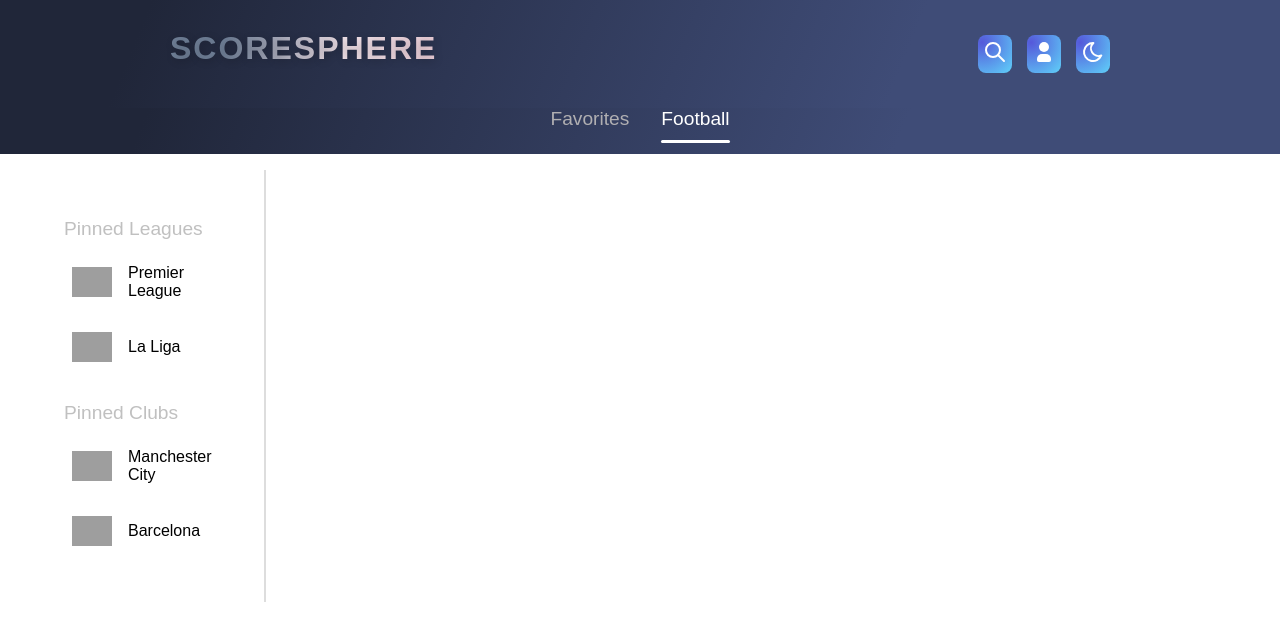
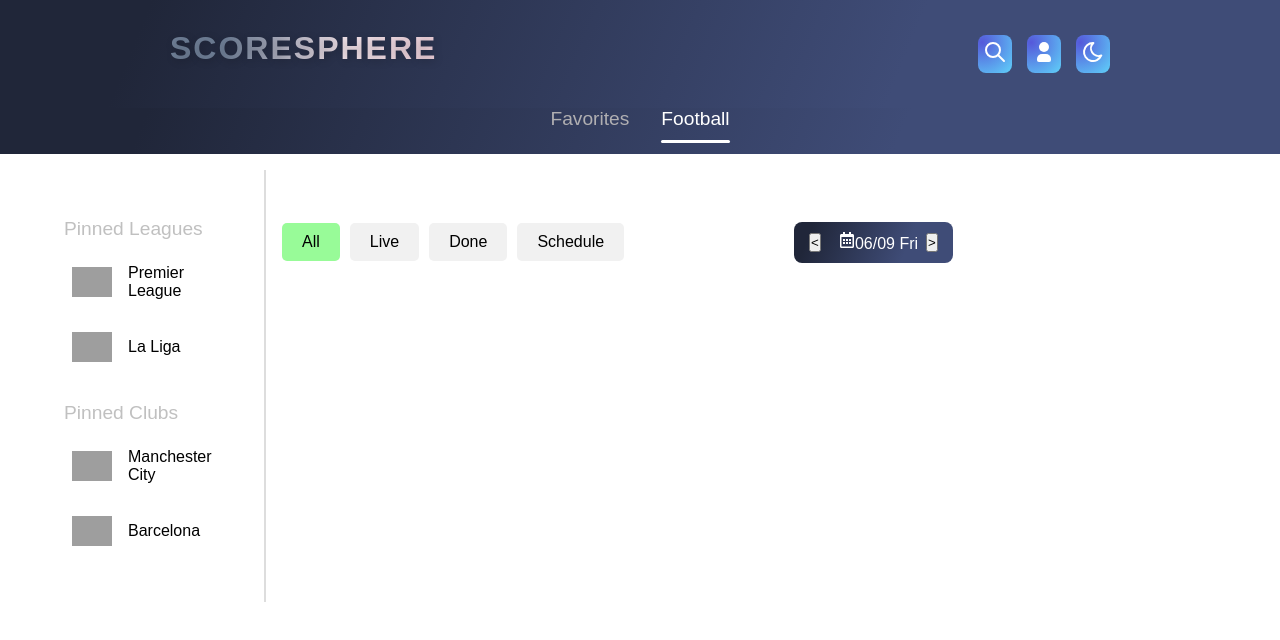
Before and after one commit to emindzanko1/ScoreSphere, a React (Vite) app in the folder client/: page / in a window 1280 px wide. Shown: the top 640 px of the page. Built offline with nearby package versions, Linux system fonts and the light colour scheme; grey boxes are pictures that could not be loaded.

Commit message:
Implemented filter buttons and calendar with dropdown

```diff
--- /dev/null
+++ b/client/components/CalendarDropdown.jsx
@@ -0,0 +1,31 @@
+import { useState } from 'react';
+import { FaRegCalendarAlt } from 'react-icons/fa';
+import { formatDate, getLastAndNext7Days } from '../utils/helper';
+import '../styles/CalendarDropdown.css';
+
+export default function CalendarDropdown({ date, setDate }) {
+  const [isDropdownOpen, setIsDropdownOpen] = useState(false);
+
+  const dates = getLastAndNext7Days(date);
+
+  const handleDateClick = selectedDate => {
+    setDate(selectedDate);
+    setIsDropdownOpen(false);
+  };
+
+  return (
+    <div className='calendar__dropdown'>
+      <FaRegCalendarAlt onClick={() => setIsDropdownOpen(!isDropdownOpen)} />
+      <span>{formatDate(date)}</span>
+      {isDropdownOpen && (
+        <ul className='calendar__dropdown-menu'>
+          {dates.map((dateObj, index) => (
+            <li key={index} onClick={() => handleDateClick(dateObj.date)}>
+              {dateObj.label}
+            </li>
+          ))}
+        </ul>
+      )}
+    </div>
+  );
+}
--- /dev/null
+++ b/client/components/FilterButton.jsx
@@ -0,0 +1,47 @@
+import { useState } from 'react';
+import '../styles/FilterButton.css';
+import CalendarDropdown from './CalendarDropdown';
+
+export default function FilterButton() {
+  const [activeButton, setActiveButton] = useState(0);
+  const [currentDate, setCurrentDate] = useState(new Date());
+
+  const handleButtonClick = index => {
+    setActiveButton(index);
+  };
+
+  return (
+    <div className='main-content'>
+      <div className='main-controls'>
+        {['All', 'Live', 'Done', 'Schedule'].map((label, index) => (
+          <button
+            key={index}
+            className={activeButton === index ? 'active-button' : 'button'}
+            onClick={() => handleButtonClick(index)}
+          >
+            {label}
+          </button>
+        ))}
+        <div className='calendar__datepicker'>
+          <button
+            className='calendar__navigation--yesterday'
+            title='The previous day'
+            onClick={() => setCurrentDate(new Date(currentDate.setDate(currentDate.getDate() - 1)))}
+          >
+            &lt;
+            {/* <MdKeyboardArrowLeft /> */}
+          </button>
+          <CalendarDropdown date={currentDate} setDate={setCurrentDate} />
+          <button
+            className='calendar__navigation--tomorrow'
+            title='The next day'
+            onClick={() => setCurrentDate(new Date(currentDate.setDate(currentDate.getDate() + 1)))}
+          >
+            &gt;
+            {/* <MdKeyboardArrowRight /> */}
+          </button>
+        </div>
+      </div>
+    </div>
+  );
+}
--- a/client/components/Home.jsx
+++ b/client/components/Home.jsx
@@ -8,6 +8,7 @@ export default function Home() {
       <SportLink />
       <main>
         <PinnedSection />
+        <FilterButton />
       </main>
     </>
   );
--- /dev/null
+++ b/client/styles/CalendarDropdown.css
@@ -0,0 +1,25 @@
+.calendar__dropdown {
+  position: relative;
+  margin-left: 10px;
+}
+
+.calendar__dropdown-menu {
+  position: absolute;
+  background-color: white;
+  border: 1px solid #ccc;
+  list-style-type: none;
+  padding: 0;
+  margin: 0;
+  max-height: 200px;
+  overflow-y: auto;
+  z-index: 1;
+}
+
+.calendar__dropdown-menu li {
+  padding: 10px;
+  cursor: pointer;
+}
+
+.calendar__dropdown-menu li:hover {
+  background-color: #f0f0f0;
+}
--- /dev/null
+++ b/client/styles/FilterButton.css
@@ -0,0 +1,108 @@
+.main-content {
+  flex: 1;
+  display: flex;
+  flex-direction: column;
+  margin-left: 1rem;
+  margin-top: 2rem;
+  /* align-items: center; */
+}
+
+.main-controls {
+  margin: 20px 0px;
+  display: flex;
+  align-items: center;
+  gap: 10px;
+}
+
+.button {
+  background-color: var(--color-tertiary);
+  color: black;
+  border: none;
+  padding: 10px 20px;
+  border-radius: 5px;
+  cursor: pointer;
+  font-size: 16px;
+}
+
+.active-button {
+  background-color: var(--color-secondary);
+  color: black;
+  border: none;
+  padding: 10px 20px;
+  border-radius: 5px;
+  cursor: pointer;
+  font-size: 16px;
+}
+
+.button:hover {
+  background-color: var(--color-secondary);
+}
+
+.datepicker-container {
+  position: relative;
+  display: inline-block;
+}
+
+.datepicker-container .react-datepicker-wrapper {
+  display: inline-block;
+}
+
+.calendar {
+  display: flex;
+  align-items: center;
+  background: #f0f0f0;
+  border-radius: 8px;
+  box-shadow: 0 4px 8px rgba(0, 0, 0, 0.1);
+  justify-content: center;
+  padding: 20px;
+}
+
+.calendar__navigation,
+.calendar__datepicker {
+  background: transparent;
+  border: none;
+  margin: 0 10rem;
+  cursor: pointer;
+  transition: background 0.3s ease, transform 0.2s ease;
+}
+
+.calendar__icon {
+  width: 20px;
+  height: 20px;
+  fill: var(--color-primary);
+}
+
+.calendar__navigation:hover,
+.calendar__datepicker:hover {
+  /* background: var(--color-tertiary);  */
+  /* border-radius: 50%;
+    transform: scale(1.1); */
+}
+
+.calendar__datepicker {
+  display: flex;
+  align-items: center;
+  gap: 8px;
+  background: var(--color-primary);
+  color: #fff;
+  border-radius: 8px;
+  padding: 10px 15px;
+}
+
+.calendar__datepicker span {
+  font-size: 16px;
+  font-weight: 500;
+  vertical-align: middle;
+}
+
+.calendar__navigation--yesterday,
+.calendar__navigation--tommorow {
+  display: flex;
+  align-items: center;
+  justify-content: center;
+}
+
+.calendar__navigation--yesterday:hover,
+.calendar__navigation--tommorow:hover {
+  cursor: pointer;
+}
```
